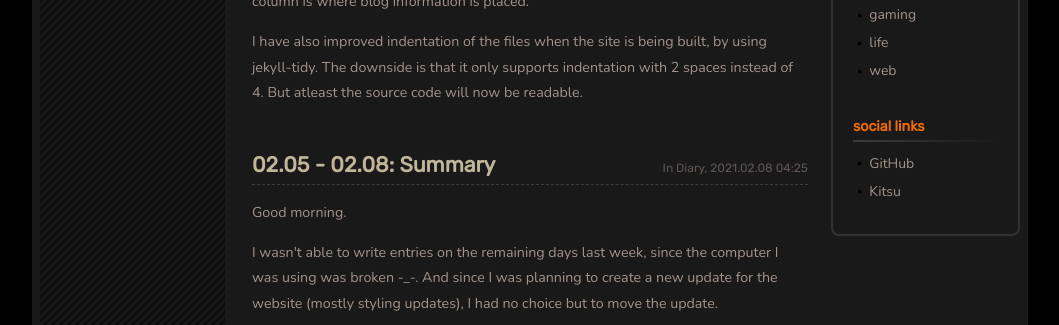
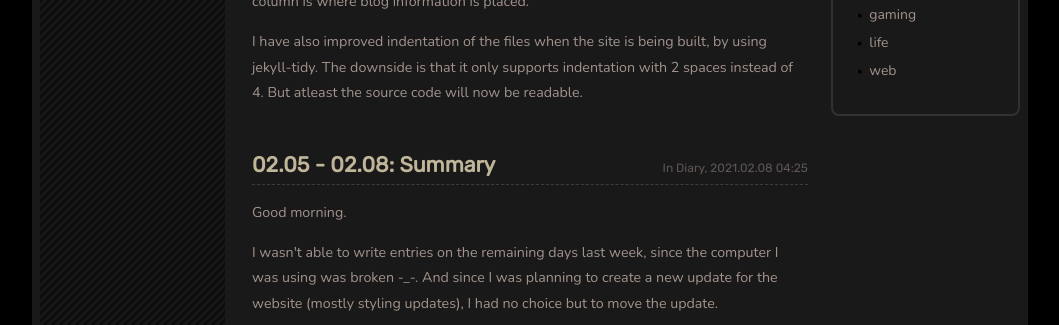
Before and after one commit to Leftsm/leftsm.github.io, a Jekyll site: the page built from index.html, in a window 1280 px wide. Shown: the part 435-760 px from the top of the page, without its empty margins (110-1169 px from the left). Built offline with Jekyll 4.4.1, drawn with Linux system fonts in a browser that asks for light colours; nearby versions of some CDN libraries; some web fonts are replaced; the list of posts is cut into pages by our own code.

Commit message:
Remove social links

```diff
--- a/_includes/RightColumn.html
+++ b/_includes/RightColumn.html
@@ -16,12 +16,4 @@
             {% endfor %}
         </ul>
     </div>
-
-    <div id="social-links">
-        <h4 class="heading">social links</h4>
-        <ul>
-            <li><a href="https://github.com/tetsusg">GitHub</a></li>
-            <li><a href="https://kitsu.io/users/Shoto">Kitsu</a></li>
-        </ul>
-    </div>
 </div>
```
